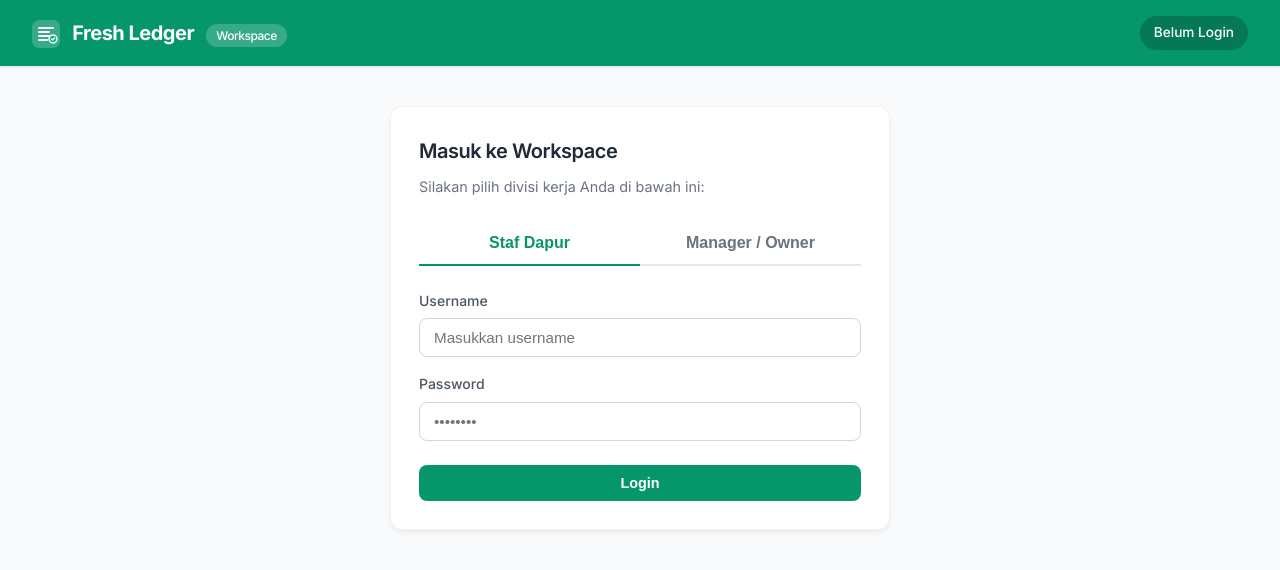
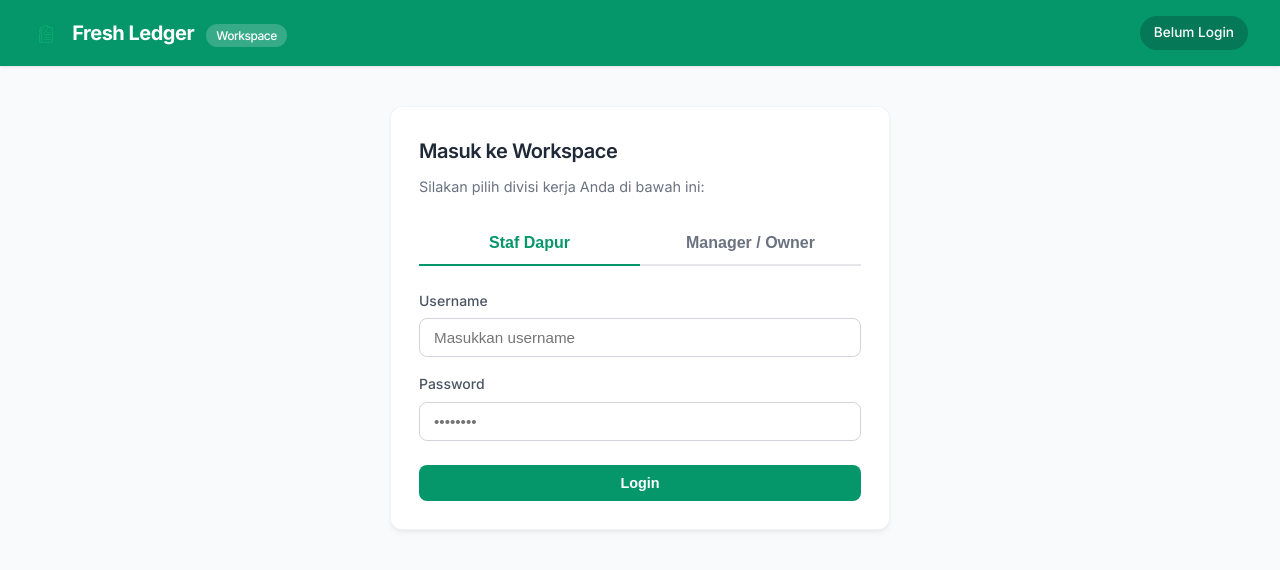
Before and after one commit to RiloBen/fresh-ledger, a website: page public/index.html in a window 1280 px wide. Drawn offline with Linux system fonts and the light colour scheme.

Commit message:
feat: add public workspace dashboard and logo asset

```diff
--- a/public/index.html
+++ b/public/index.html
@@ -13,12 +13,7 @@
   <!-- Header -->
   <header>
     <div class="logo">
-      <svg width="28" height="28" viewBox="0 0 28 28" fill="none" xmlns="http://www.w3.org/2000/svg" style="vertical-align: middle; margin-right: 8px;">
-        <rect width="28" height="28" rx="7" fill="white" fill-opacity="0.2"/>
-        <path d="M7 8h14M7 12h10M7 16h12M7 20h8" stroke="white" stroke-width="2" stroke-linecap="round"/>
-        <circle cx="21" cy="19" r="4" fill="#10b981" stroke="white" stroke-width="1.5"/>
-        <path d="M19.5 19l1 1 2-2" stroke="white" stroke-width="1.2" stroke-linecap="round" stroke-linejoin="round"/>
-      </svg>
+      <img src="/logo.png" alt="Logo" style="width: 28px; height: 28px; vertical-align: middle; margin-right: 8px; border-radius: 6px; object-fit: cover;">
       Fresh Ledger <span class="badge">Workspace</span>
     </div>
     <div class="header-right">
```
Also changed, not shown: public/logo.png (added).
